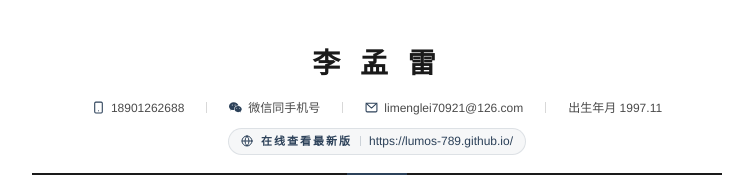
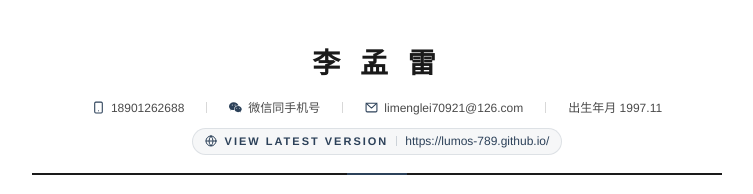
Before and after one commit to Lumos-789/Lumos-789.github.io, a plain HTML site: page index.html in a window 1280 px wide. Shown: the top 194 px of the page, without its empty margins (263-1016 px from the left). Drawn offline with Linux system fonts and the light colour scheme.

Commit message:
chore: header label → VIEW LATEST VERSION

```diff
--- a/index.html
+++ b/index.html
@@ -664,7 +664,7 @@
     <div class="contact-link">
       <span class="contact-link-inner">
         <svg viewBox="0 0 24 24" fill="none" stroke="currentColor" stroke-width="2" stroke-linecap="round" stroke-linejoin="round" aria-hidden="true"><circle cx="12" cy="12" r="10"/><line x1="2" y1="12" x2="22" y2="12"/><path d="M12 2a15.3 15.3 0 0 1 4 10 15.3 15.3 0 0 1-4 10 15.3 15.3 0 0 1-4-10 15.3 15.3 0 0 1 4-10z"/></svg>
-        <span class="contact-link-label">在线查看最新版</span>
+        <span class="contact-link-label">VIEW LATEST VERSION</span>
         <span class="contact-link-divider"></span>
         <a href="https://lumos-789.github.io/" target="_blank">https://lumos-789.github.io/</a>
       </span>
```
